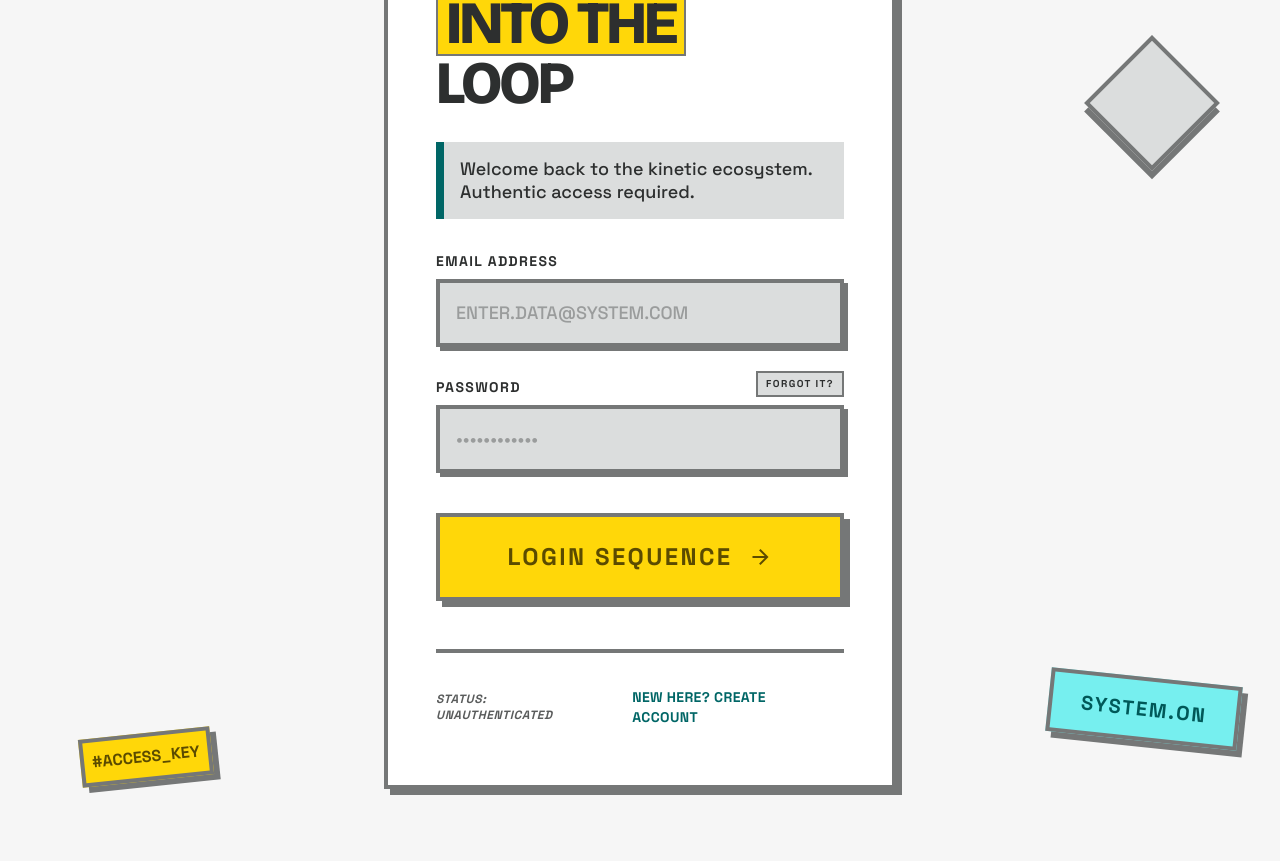
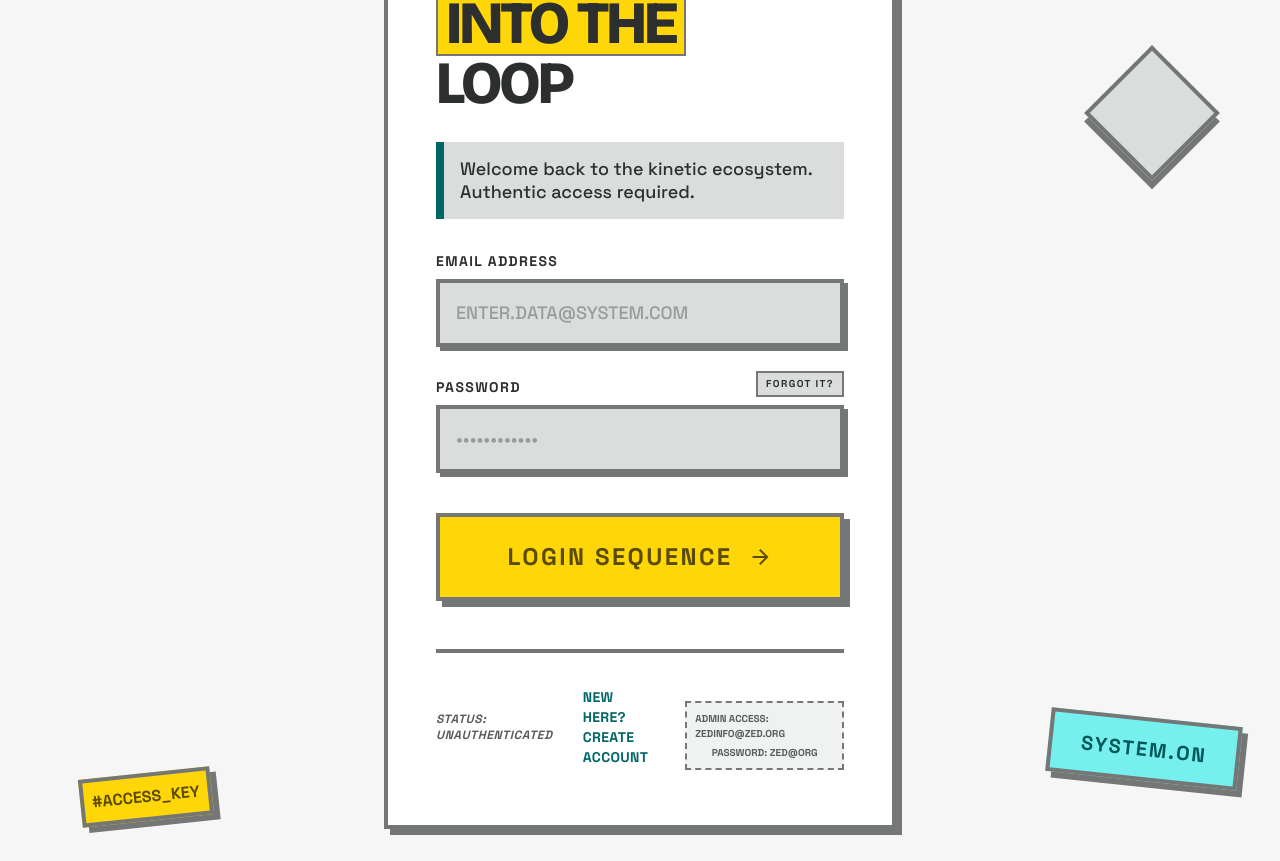
Before and after one commit to Pluviophile2607/tera-mera, a React (Vite) app: page /login in a window 1280 px wide. Shown: the part 200-1061 px from the top of the page. Before the commit the page ends 1021 px from the top, so only its background shows below. Built offline with nearby package versions, Linux system fonts and the light colour scheme; no server answers.

Commit message:
feat: enhance route protection and update login redirection logic

```diff
--- a/src/App.jsx
+++ b/src/App.jsx
@@ -27,9 +27,11 @@ function ScrollToTop() {
 }
 
 const ProtectedRoute = ({ children }) => {
-  const { isAuthenticated, loading } = useAuth();
+  const { isAuthenticated, isAdmin, loading } = useAuth();
   if (loading) return null;
-  return isAuthenticated ? children : <Navigate to="/login" replace />;
+  if (!isAuthenticated) return <Navigate to="/login" replace />;
+  if (isAdmin) return <Navigate to="/admin" replace />;
+  return children;
 };
 
 const AdminRoute = ({ children }) => {
--- a/src/Login.jsx
+++ b/src/Login.jsx
@@ -32,7 +32,8 @@ const Login = () => {
       }
 
       login(data.user);
-      navigate(data.user?.isAdmin ? '/admin' : '/');
+      // Redirect to admin dashboard if admin, otherwise to user dashboard
+      navigate(data.user?.isAdmin ? '/admin' : '/dashboard');
     } catch (error) {
       setErrorMessage(error.message);
     } finally {
@@ -131,6 +132,10 @@ const Login = () => {
           >
             New Here? Create Account
           </Link>
+          <div className="w-full mt-4 p-2 border-2 border-dashed border-outline-custom bg-surface-container-low text-[10px] font-bold uppercase text-on-surface-variant flex flex-col gap-1 items-center">
+            <span>Admin Access: zedinfo@zed.org</span>
+            <span>Password: Zed@org</span>
+          </div>
         </footer>
       </main>
     </div>
```
